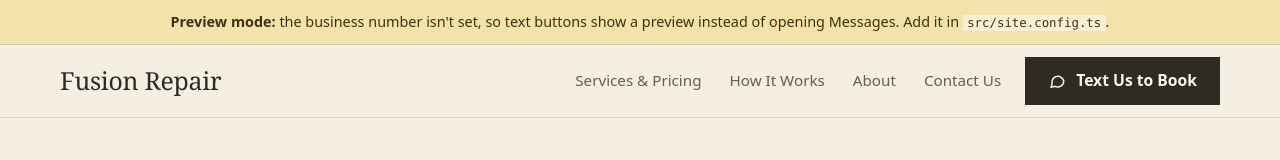
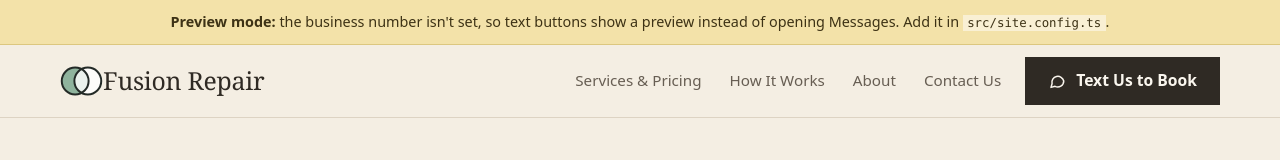
Before and after one commit to rvng130/fusion-repairs, a React (Vite) app: page / in a window 1280 px wide. Shown: the top 160 px of the page. Built offline with nearby package versions, Linux system fonts and the light colour scheme.

Commit message:
added changes to ui

```diff
--- a/src/components/Layout.tsx
+++ b/src/components/Layout.tsx
@@ -3,7 +3,7 @@ import { site } from '../site.config'
 import { activePromo, areaText, phoneReady } from '../lib/sms'
 import { Link, useRouter } from '../lib/router'
 import { TextButton } from './TextButton'
-import { IconClose, IconMenu } from './icons'
+import { IconClose, IconMenu, Mark } from './icons'
 
 export const NAV = [
   { to: '/', label: 'Home' },
@@ -87,6 +87,7 @@ function Header() {
     <header className="header">
       <div className="wrap header-inner">
         <Link to="/" className="logo" aria-label={`${site.name} home`}>
+          <Mark />
           <span>{site.name}</span>
         </Link>
         <nav className="nav-desktop" aria-label="Main">
@@ -149,6 +150,7 @@ function Footer() {
       <div className="wrap footer-grid">
         <div>
           <Link to="/" className="logo">
+            <Mark />
             <span>{site.name}</span>
           </Link>
           <p className="muted">
--- a/src/components/icons.tsx
+++ b/src/components/icons.tsx
@@ -44,10 +44,11 @@ export const IconClose = ({ size }: P) => (
   </svg>
 )
 
-/** Fusion Repair mark: two overlapping rings */
-export const Mark = ({ size = 26 }: P) => (
-  <svg width={size} height={size} viewBox="0 0 32 32" aria-hidden focusable={false}>
-    <circle cx="12" cy="16" r="8.5" fill="none" stroke="var(--blue)" strokeWidth="3" />
-    <circle cx="20" cy="16" r="8.5" fill="none" stroke="var(--text)" strokeWidth="3" />
+/** Fusion Repair mark: a sage green and a white circle, fused */
+export const Mark = ({ size = 30 }: P) => (
+  <svg width={Math.round((size * 54) / 38)} height={size} viewBox="5 13 54 38" aria-hidden focusable={false} className="mark">
+    <circle cx="24" cy="32" r="17" fill="#8fb39d" />
+    <circle cx="40" cy="32" r="17" fill="#ffffff" fillOpacity="0.82" stroke="#232a27" strokeWidth="2.5" />
+    <circle cx="24" cy="32" r="17" fill="none" stroke="#232a27" strokeWidth="2.5" />
   </svg>
 )
```
